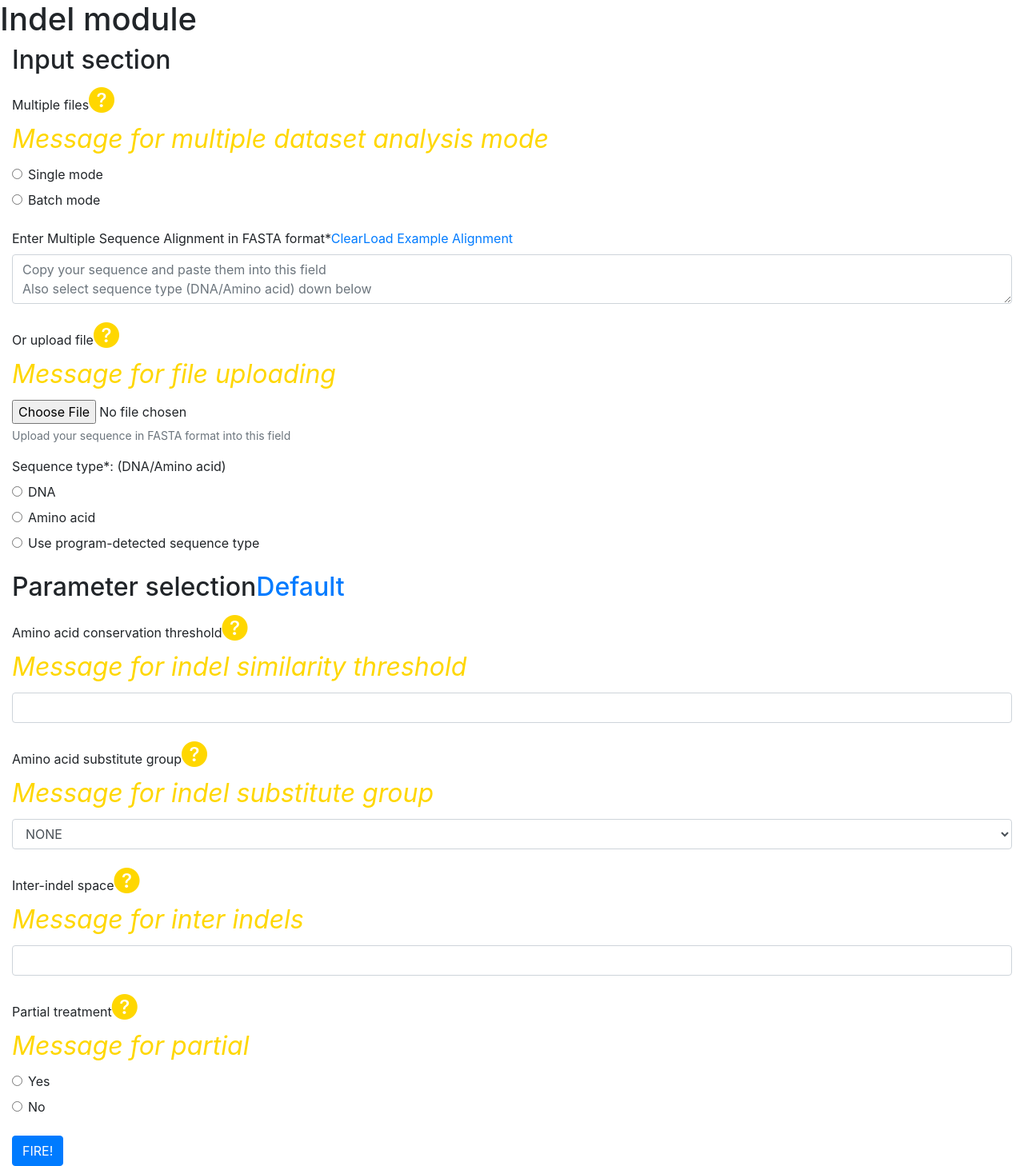
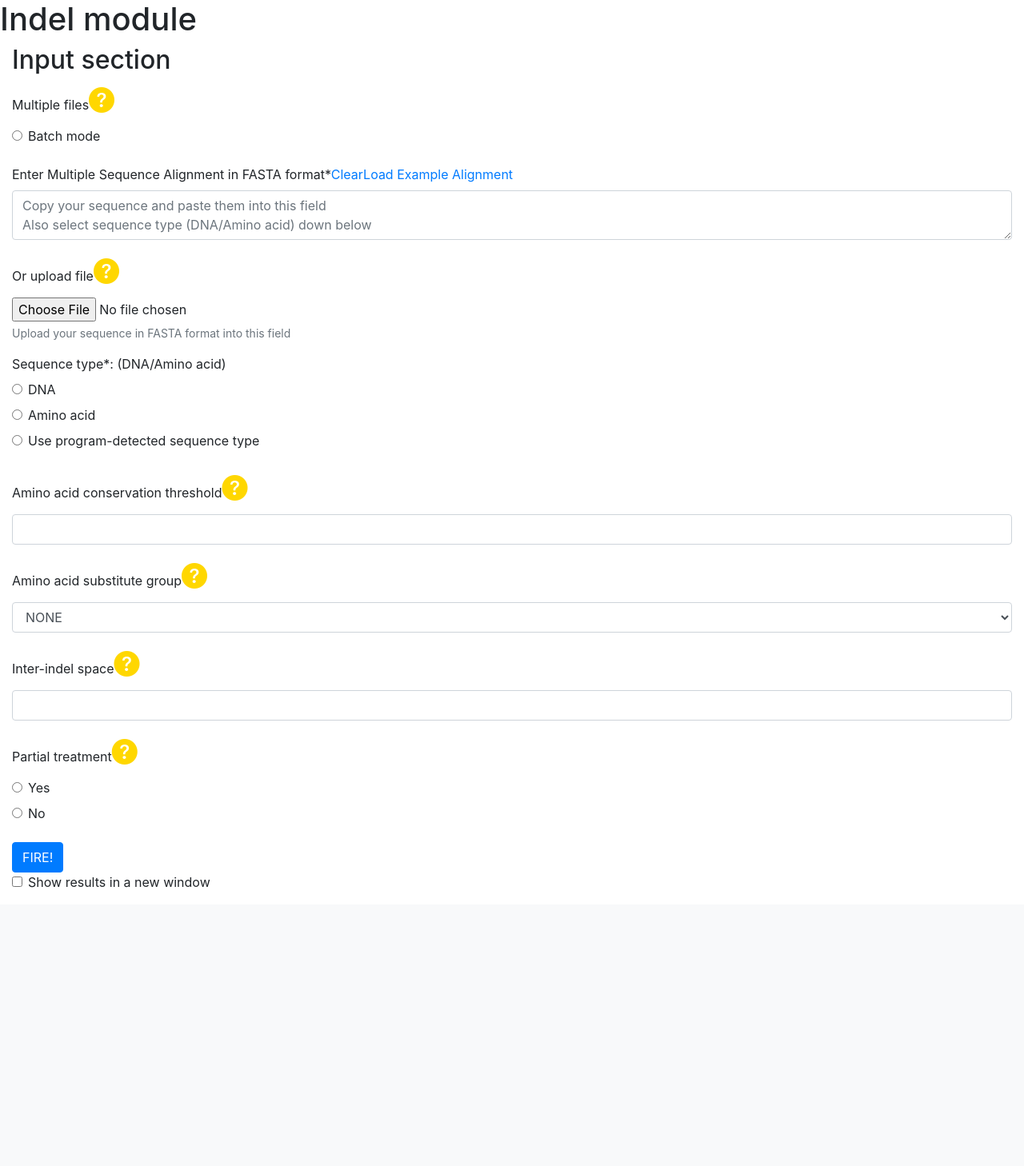
Before and after one commit to ntnkob/seqFIre2021, a Flask app: page /seq_submit/1/1 in a window 1280 px wide. Shown: the part 76-1534 px from the top of the page at 80% size. After the commit the page ends 1186 px from the top, so only its background shows below. Run offline with Flask 2, Linux system fonts and the light colour scheme; some libraries are stand-ins or nearby versions.

Commit message:
Bug fixes Now able to run (8-7)

```diff
--- a/app/forms.py
+++ b/app/forms.py
@@ -1,14 +1,12 @@
 from flask_wtf import FlaskForm
 from flask_wtf.file import FileField
-from wtforms.fields import TextAreaField, SubmitField, RadioField, DecimalField, IntegerField, SelectField
+from wtforms.fields import TextAreaField, SubmitField, RadioField, DecimalField, IntegerField, SelectField, BooleanField
 from wtforms.validators import DataRequired, Optional
 
 class seqForm(FlaskForm):
     #Single or batch mode - RadioField -> multidata
     multiData = RadioField("Multiple files",
-                        validators = [DataRequired("An analysis mode is required")],
-                        choices = [(1,'Single mode'),(2,'Batch mode')],
-                        coerce = int)
+                        choices = [(2,'Batch mode')])
 
     copypaste_sequence = TextAreaField("Enter Multiple Sequence Alignment in FASTA format*",
                                     validators=[Optional()],
@@ -22,7 +20,7 @@ class seqForm(FlaskForm):
                         validators = [DataRequired("Specify the input sequence type")],
                         choices = [("dna","DNA"), ("protein","Amino acid"), ("program","Use program-detected sequence type")])
 
-class indelForm(FlaskForm):
+class indelForm(seqForm):
     #similarity_threshold and percent_similarity is the same parameter but for indel and conservation block module respectively
     similarity_threshold = DecimalField("Amino acid conservation threshold",
                                         validators = [DataRequired("Conservation threshold is required (0-100)")],
@@ -45,8 +43,9 @@ class indelForm(FlaskForm):
 
     #Output to file, screen, or both - RadioField -> output_mode
     submit = SubmitField("FIRE!")
+    newWindow = BooleanField("Show results in a new window")
 
-class conservedBlockForm(FlaskForm):
+class conservedBlockForm(seqForm):
     #similarity_threshold and percent_similarity is the same parameter but for indel and conservation block module respectively
     percent_similarity = DecimalField("DNA or amino acid conservation threshold",
                                         validators = [DataRequired("Conservation threshold is required (0-100)")],
@@ -74,8 +73,9 @@ class conservedBlockForm(FlaskForm):
                                             choices = [("False","Union (OR)"),("True", "Intersect (AND)")])
     #Output to file, screen, or both - RadioField -> output_mode
     submit = SubmitField("FIRE!")
+    newWindow = BooleanField("Show results in a new window")
 
-class coAnalysisForm(FlaskForm):
+class coAnalysisForm(seqForm):
 
     ## This part is from indel region module ##
 
@@ -119,6 +119,7 @@ class coAnalysisForm(FlaskForm):
                                             choices = [("False","Union (OR)"),("True", "Intersect (AND)")])
 
     submit = SubmitField("FIRE!")
+    newWindow = BooleanField("Show results in a new window")
 
 '''
     analysis_mode (taken care of), similarity_threshold, percent_similarity, percent_accept_gap, p_matrix, p_matrix_2,
--- a/app/routes.py
+++ b/app/routes.py
@@ -1,6 +1,6 @@
-from flask import render_template, flash, redirect, url_for
+from flask import render_template, flash
 from app import app
-from app.forms import seqForm, coAnalysisForm, indelForm, conservedBlockForm
+from app.forms import coAnalysisForm, indelForm, conservedBlockForm
 from werkzeug.utils import secure_filename
 import os, seqFIRE_function
 
@@ -32,18 +32,16 @@ def seq_submit(analysis_mode,co_analysis):
         form = coAnalysisForm()
 
     #Render and process the form
-    if form.validate_on_submit():
+    if form.is_submitted():
+        print(form.data)
         #If the data is input in copy-paste format
         if form.copypaste_sequence.data:
             flash("Submitted sequence: {}".format(form.copypaste_sequence.data))
-
         #Else the data will be input in file format
         else:
-            flash("Input from file is under construction")
-            f = form.file_sequence.data
-            filename = secure_filename(f.filename)
-            print(seqFIRE_function.parseFasta(filename))
-            print(filename)
+            filename = secure_filename(form.file_input.data.filename)
+            filecontent = form.file_input.data.read()
+            flash("File-submitted sequence from {}: {}".format(filename, filecontent))
 
         formData = form.data
         analysis_mode = 1 if analysis_mode=='1' else 2
@@ -58,7 +56,7 @@ def seq_submit(analysis_mode,co_analysis):
         strick_combination = form.strick_combination.data if 'strick_combination' in formData else "False"
         combine_with_indel = 'False' if co_analysis == '0' else 'True'
         fuse = form.fuse.data if 'fuse' in formData else 4
-        multidata = form.multiData.data if 'multiData' in formData else 1
+        multidata = 2 if form.multiData.data=='2' in formData else 1
 
         analysis_result = seqFIRE_function.startAnalysis(analysis_mode, similarity_threshold, percent_similarity,
             percent_accept_gap, p_matrix, p_matrix_2, inter_indels, 'True', partial, blocks, strick_combination, combine_with_indel,
@@ -68,4 +66,4 @@ def seq_submit(analysis_mode,co_analysis):
         print(analysis_result)
 
         return render_template('resultPage.html',analysis_result = analysis_result)
-    return render_template('seq_submit.html', title='Submit your sequence', seq_form = seqForm(), parameter_form = form, module_name = module_name)
+    return render_template('seq_submit.html', title='Submit your sequence', form = form, module_name = module_name)
--- a/app/static/seqSubmitFunction.js
+++ b/app/static/seqSubmitFunction.js
@@ -2,9 +2,9 @@ function buildInfoIcon(inputID,infoMessage)
 {
     var iconID = inputID+'Icon'
     var panelID = inputID+'Panel'
-    var infoHTML = `<i class="bi bi-question-circle-fill" style="font-size: 2rem; color:#FFD700"; id="${iconID}">`;
-    var panelHTML = `<div id="${panelID}">${infoMessage}</div>`;
-    return infoHTML+panelHTML;
+    var infoHTML = `<i class="bi bi-question-circle-fill" style="font-size: 2rem; color:#FFD700"; id="${iconID}"></i>`;
+    var panelHTML = `<div class='paneltext' id="${panelID}">${infoMessage}</div>`;
+    return infoHTML+'\n'+panelHTML;
 }
 function buildHyperlink(hyperlinkID,hyperlinkWord)
 {
@@ -22,8 +22,6 @@ $(document).ready(function() {
     $("label[for=copypaste_sequence]").append(buildHyperlink("exampleSeqButton","Load Example Alignment"));
 
     $("label[for=file_sequence]").append(buildInfoIcon("fileUpload","Message for file uploading"));
-
-    $("#parameterSection").append(buildHyperlink("defaultButton","Default"));
 
     // Indel forms
     $("label[for=similarity_threshold]").append(buildInfoIcon("similarityThreshold","Message for indel similarity threshold"));
@@ -46,18 +44,13 @@ $(document).ready(function() {
 
     $(document).on('click','#exampleSeqButton', function() {
         var exampleSequence = `>sp|P69905|HBA_HUMAN Hemoglobin subunit alpha OS=Homo sapiens GN=HBA1 PE=1 SV=2
-MVLSPADKTNVKAAWGKVGAHAGEYGAEALERMFLSFPTTKTYFPHFDLSHGSAQVKGHG
-KKVADALTNAVAHVDDMPNALSALSDLHAHKLRVDPVNFKLLSHCLLVTLAAHLPAEFTP
-AVHASLDKFLASVSTVLTSKYR
+MVLSPADKTNVKAAWGKVGAHAGEYGAEALERMFLSFPTTKTYFPHFDLSHGSAQVKGHGKKVADALTNAVAHVDDMPNALSALSDLHAHKLRVDPVNFKLLSHCLLVTLAAHLPAEFTPAVHASLDKFLASVSTVLTSKYR
 >sp|P01942|HBA_MOUSE Hemoglobin subunit alpha OS=Mus musculus GN=Hba PE=1 SV=2
-MVLSGEDKSNIKAAWGKIGGHGAEYGAEALERMFASFPTTKTYFPHFDVSHGSAQVKGHG
-KKVADALASAAGHLDDLPGALSALSDLHAHKLRVDPVNFKLLSHCLLVTLASHHPADFTP
-AVHASLDKFLASVSTVLTSKYR
+MVLSGEDKSNIKAAWGKIGGHGAEYGAEALERMFASFPTTKTYFPHFDVSHGSAQVKGHGKKVADALASAAGHLDDLPGALSALSDLHAHKLRVDPVNFKLLSHCLLVTLASHHPADFTPAVHASLDKFLASVSTVLTSKYR
 >sp|P13786|HBAZ_CAPHI Hemoglobin subunit zeta OS=Capra hircus GN=HBZ1 PE=3 SV=2
-MSLTRTERTIILSLWSKISTQADVIGTETLERLFSCYPQAKTYFPHFDLHSGSAQLRAHG
-SKVVAAVGDAVKSIDNVTSALSKLSELHAYVLRVDPVNFKFLSHCLLVTLASHFPADFTA
-DAHAAWDKFLSIVSGVLTEKYR`;
+MSLTRTERTIILSLWSKISTQADVIGTETLERLFSCYPQAKTYFPHFDLHSGSAQLRAHGSKVVAAVGDAVKSIDNVTSALSKLSELHAYVLRVDPVNFKFLSHCLLVTLASHFPADFTADAHAAWDKFLSIVSGVLTEKYR`;
         $('#copypaste_sequence').val(exampleSequence);
+        $('input[id=seqType-1]').prop("checked",true);
     });
 
     $(document).on('click','#fileUploadIcon',function() {
@@ -80,12 +73,4 @@ DAHAAWDKFLSIVSGVLTEKYR`;
         $("#partialPanel").slideToggle("slow");
     });
 
-
-
-    $("input[name=multiData]").click(function() {
-        // $("input[id=multiData-0]").prop("checked", true);
-        $("label[for|=multiData]").prop("disabled", true);
-        $("input[name=multiData]").prop("disabled", true);
-    });
-
 });
--- a/app/templates/resultPage.html
+++ b/app/templates/resultPage.html
@@ -1,6 +1,8 @@
 {% extends "base.html" %}
 {% block content %}
 <div class ='container-fluid'>
+    <pre>
     {{ analysis_result }}
+    </pre>
 </div>
 {% endblock %}
--- a/app/templates/seq_submit.html
+++ b/app/templates/seq_submit.html
@@ -4,7 +4,7 @@
 {% block styles %}
     {{ super() }}
     <style>
-        #panel {
+        .paneltext {
           padding: 50px;
           text-align: center;
           background-color: #e5eecc;
@@ -19,11 +19,7 @@
 <h1>{{ module_name }}<br></h1>
 <div class ='container-fluid'>
     <h2 id='inputSection'>Input section<br></h2>
-    {{ wtf.render_form(seq_form, form_type="horizontal") }}
-</div>
-<div class ='container-fluid'>
-    <h2 id='parameterSection'>Parameter selection</h2>
-    {{ wtf.render_form(parameter_form, form_type="horizontal")}}
+    {{ wtf.render_form(form) }}
 </div>
 
 {% endblock %}
```
